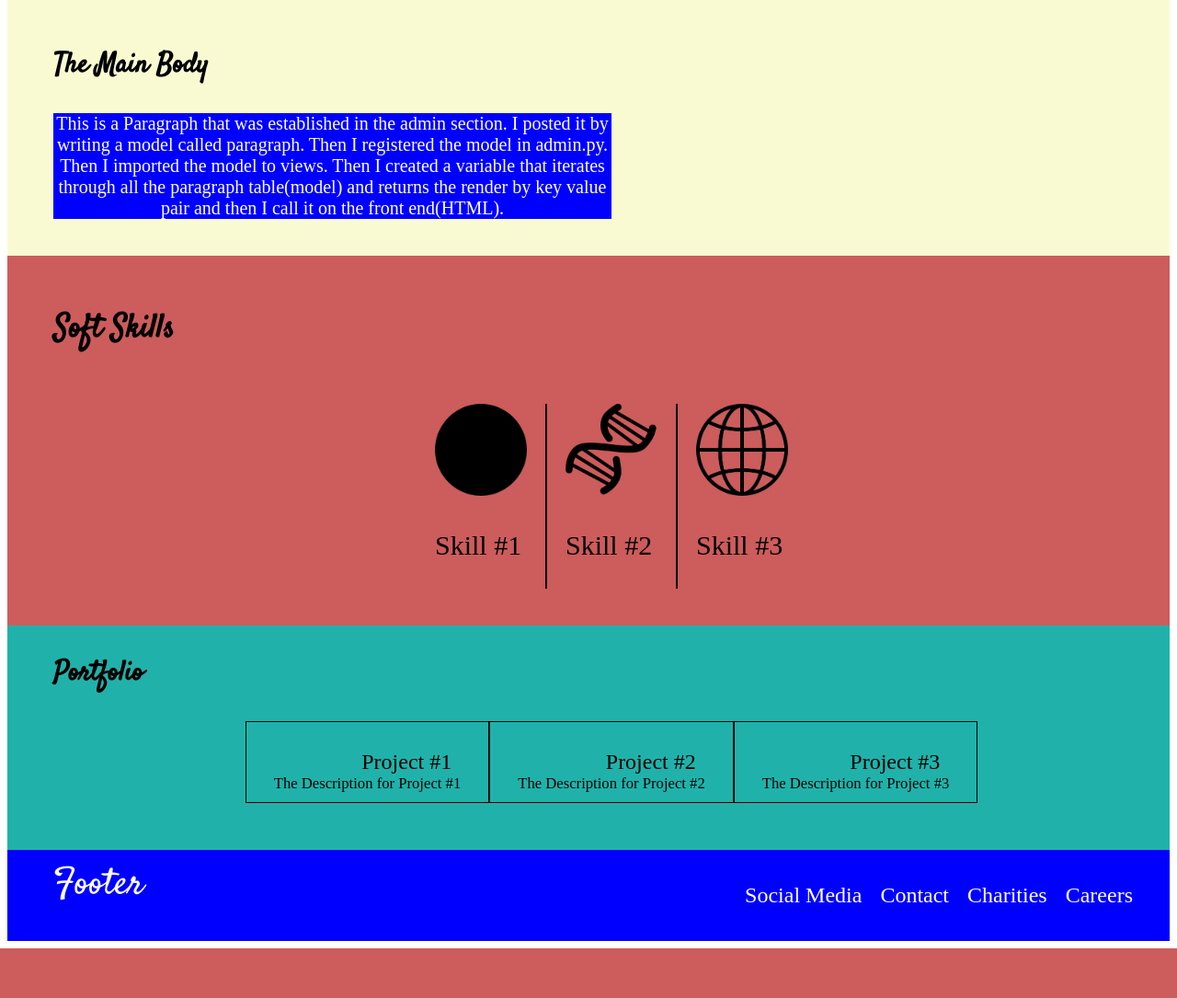
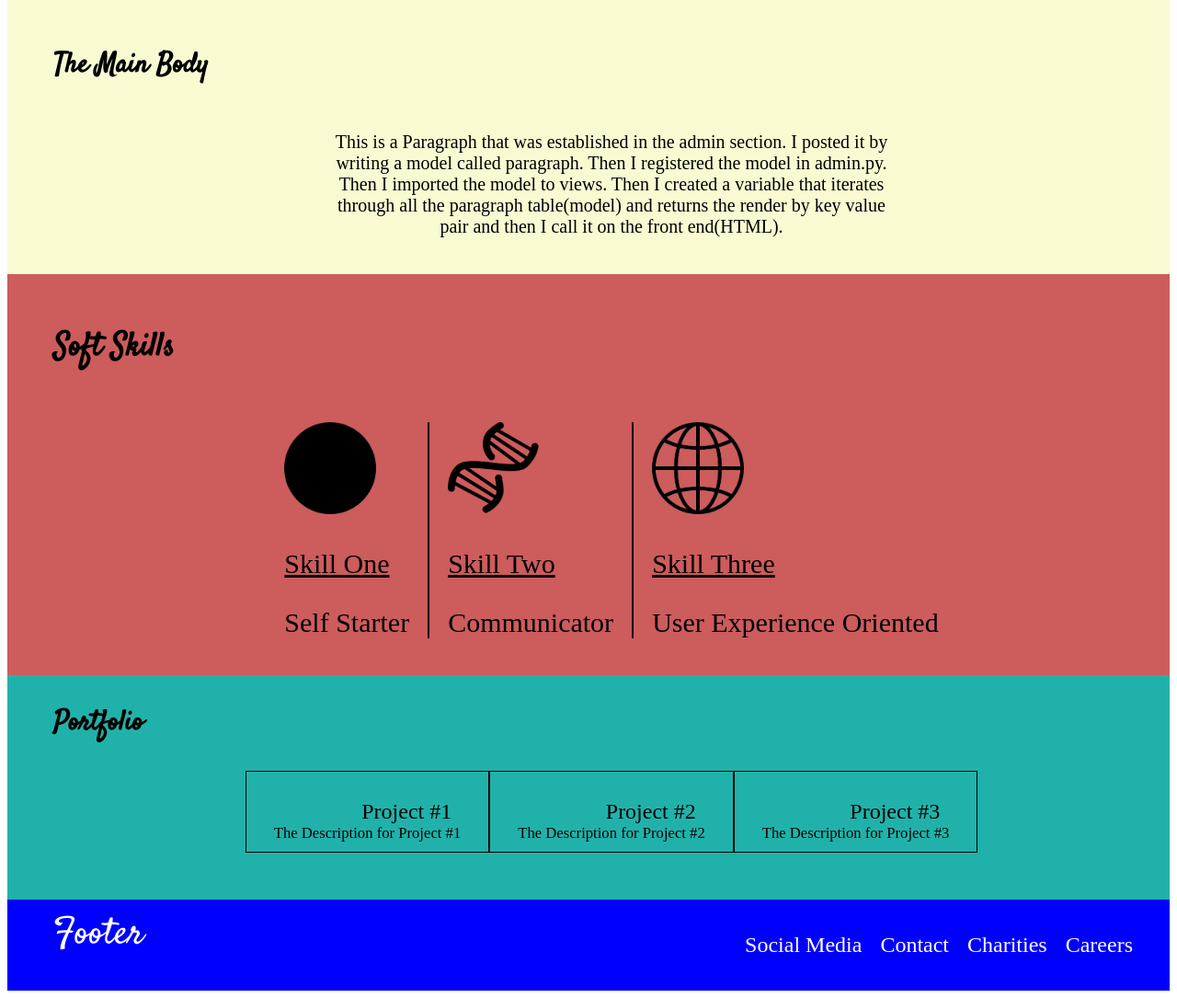
Before and after one commit to courthub74/basic-basic-backend, a Django app: page / in a window 1280 px wide. Shown: the part 88-1173 px from the top of the page at 92% size. Before the commit the page ends 1119 px from the top, so only its background shows below. Run offline with Django 4.2, Linux system fonts and the light colour scheme; data comes from the database, SQL or seed files in the repository; both versions use the stored data as it was after the commit; some web fonts are replaced.

Commit message:
skillsadded

```diff
--- a/basic/settings.py
+++ b/basic/settings.py
@@ -1,4 +1,5 @@
 from pathlib import Path
+import os
 
 # Build paths inside the project like this: BASE_DIR / 'subdir'.
 BASE_DIR = Path(__file__).resolve().parent.parent
@@ -105,6 +106,9 @@ USE_TZ = True
 # https://docs.djangoproject.com/en/4.0/howto/static-files/
 
 STATIC_URL = 'static/'
+STATICFILES_DIRS = [
+    os.path.join(BASE_DIR, 'static'),
+]
 
 # Default primary key field type
 # https://docs.djangoproject.com/en/4.0/ref/settings/#default-auto-field
--- a/basic2/models.py
+++ b/basic2/models.py
@@ -13,3 +13,35 @@ class Paragraph(models.Model):
 
 def __str__(self):
     return self.paragraph
+
+
+# SKILLS
+
+# SKILL 1
+class Skill1(models.Model):
+    skill1 = models.CharField(max_length=100)
+
+
+def __str__(self):
+    return self.skill1
+
+# SKILL 2
+
+
+class Skill2(models.Model):
+    skill2 = models.CharField(max_length=100)
+
+
+def __str__(self):
+    return self.skill2
+
+
+# SKILL 3
+
+
+class Skill3(models.Model):
+    skill3 = models.CharField(max_length=100)
+
+
+def __str__(self):
+    return self.skill3
--- a/basic2/static/css/home.css
+++ b/basic2/static/css/home.css
@@ -61,15 +61,17 @@ nav a:hover {
 	font-size: 30px;
 }
 
+#paragraphparent {
+	display: flex;
+	justify-content: center;
+}
+
 #words {
 	font-family: Anybody;
 	font-size: 20px;
 	text-align: center;
-	background-color: blue;
-	color: white;
 	width: 50%;
 }
-
 
 /* SKILLS */
 .skills {
@@ -108,6 +110,10 @@ nav a:hover {
 	padding-left: 20px;
 	font-family: Anybody;
 	font-size: 30px;
+}
+
+#underline {
+	text-decoration: underline;
 }
 
 /* PORTFOLIO */
--- a/basic2/templates/home.html
+++ b/basic2/templates/home.html
@@ -39,14 +39,14 @@
 		<!-- MAIN PARAGRAPH -->
 			<div class="paragraphs">
 				<h3 id="maintitle">The Main Body</h3>
+                <div id="paragraphparent">
                     <div id="words">
-
                             {% if paragraph %}
                                 {% for words in paragraph %}
                                 <p>{{ words.paragraph }}</p>
                                 {% endfor %}
                             {% endif %}
-
+                    </div>
                 </div>
 			</div>
 
@@ -61,17 +61,48 @@
 
 					<div id="skill1">
 						<img src="{% static 'images/ball.webp' %}" height="100" width="100" alt="skill1">
-						<p>Skill #1</p>
+                        <p id="underline">{{ skills1 }}</p>
+						<!-- if the skill1 is there -->
+                        {% if skill1 %}
+							<!-- for each skill in the skill1 model -->
+                            {% for skill in skill1 %}
+								<!-- output the skill in skill1 model -->
+                                {{ skill.skill1 }}
+
+                            {% endfor %}
+
+                        {% endif %}
+
 					</div>
 
 					<div id="skill2">
 						<img src="{% static 'images/dna2.webp' %}" height="100" width="100" alt="skill2">
-						<p>Skill #2</p>
+						<p id="underline">{{ skills2 }}</p>
+						<!-- if the skill2 is there -->
+						{% if skill2 %}
+							<!-- for each skill in the skill2 model -->
+                            {% for skill in skill2 %}
+								<!-- output the skill in skill2 model -->
+                                {{ skill.skill2 }}
+
+                            {% endfor %}
+
+                        {% endif %}
 					</div>
 
 					<div id="skill3">
 						<img src="{% static 'images/world.webp' %}" height="100" width="100" alt="skill3">
-						<p>Skill #3</p>
+						<p id="underline">{{ skills3 }}</p>
+						<!-- if the skill3 is there -->
+						{% if skill3 %}
+							<!-- for each skill in the skill2 model -->
+							{% for skill in skill3 %}
+								<!-- output the skill in skill2 model -->
+								{{ skill.skill3 }}
+
+							{% endfor %}
+
+						{% endif %}
 					</div>
 				</div>
 			</div>
--- a/basic2/views.py
+++ b/basic2/views.py
@@ -2,10 +2,20 @@ from django.shortcuts import render
 
 # Access Database
 from .models import Paragraph
+from .models import Skill1
+from .models import Skill2
+from .models import Skill3
 
 # HOME
 
 
 def home(request):
     paragraph = Paragraph.objects.all
-    return render(request, "home.html", {'paragraph': paragraph})
+    skill1 = Skill1.objects.all
+    skill2 = Skill2.objects.all
+    skill3 = Skill3.objects.all
+    skills1 = "Skill One"
+    skills2 = "Skill Two"
+    skills3 = "Skill Three"
+    return render(request, "home.html", {'paragraph': paragraph, 'skill1': skill1,
+                                         'skills1': skills1, 'skill2': skill2, 'skills2': skills2, 'skill3': skill3, 'skills3': skills3})
```
Also changed, not shown: basic2/admin.py (+10 -0 lines), basic2/templates/gallery.html (added, +12 -0 lines), basic2/migrations/0003_skills.py (added), basic2/migrations/0004_rename_skills_skill.py (added), basic2/migrations/0005_rename_skill1_skill_skill_remove_skill_skill2_and_more.py (added), basic2/migrations/0006_skill1_delete_skill.py (added), basic2/migrations/0007_skill2.py (added), basic2/migrations/0008_skill3.py (added), db.sqlite3. Lines whose indentation alone changed are shown as unchanged.
